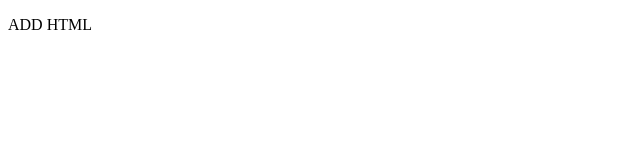
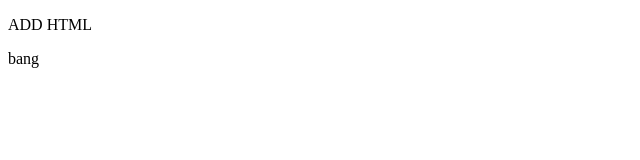
Before and after one commit to Nikitikitavy/rsschool-cv, a plain HTML site: page index.html in a window 1280 px wide. Shown: the full height of the page, 0-640 px from the left. Drawn offline with Linux system fonts and the light colour scheme.

Commit message:
feat: some add text in index.html

```diff
--- a/index.html
+++ b/index.html
@@ -7,5 +7,6 @@
 </head>
 <body>
     <p>ADD HTML</p>
+    <p>bang</p>
 </body>
 </html>
```
